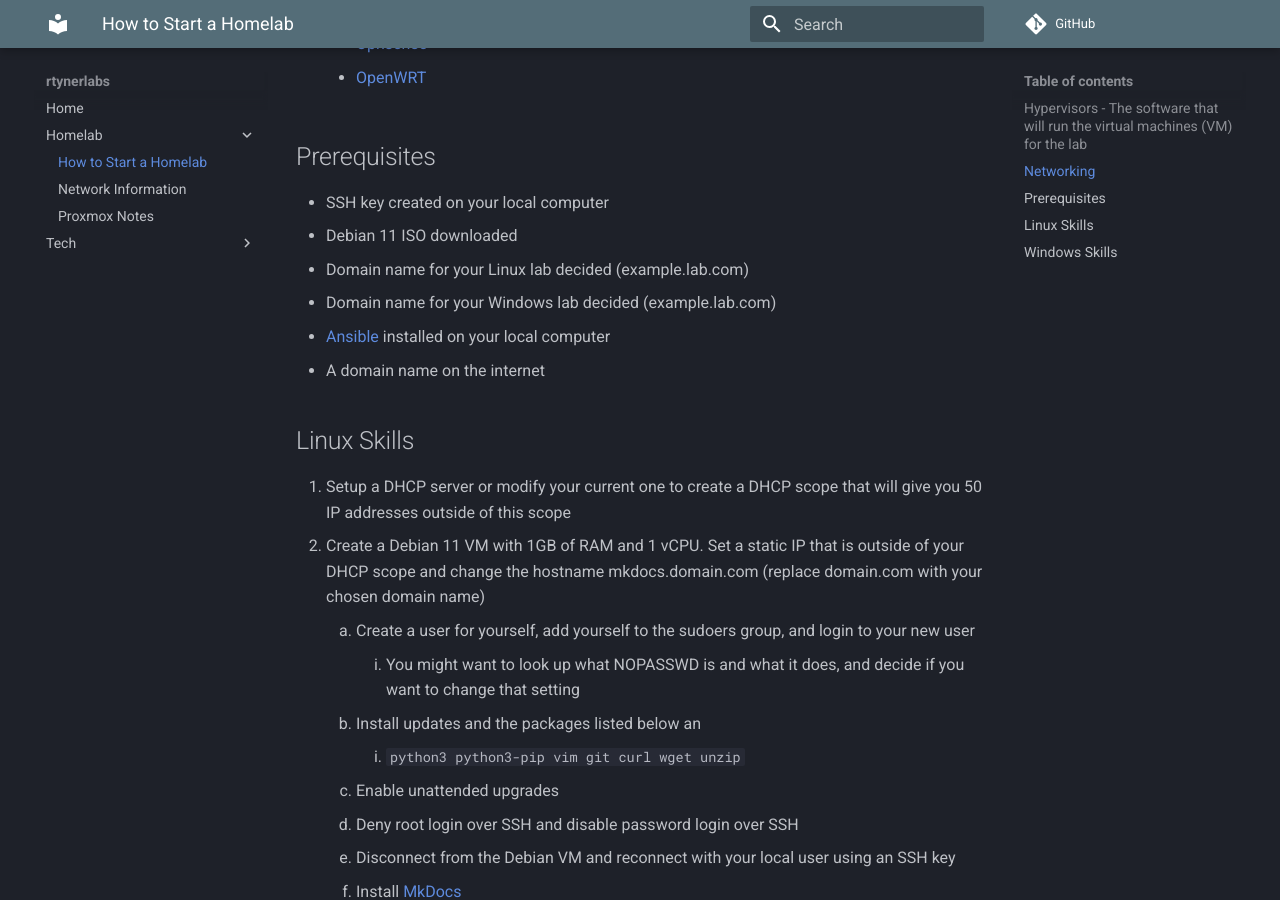
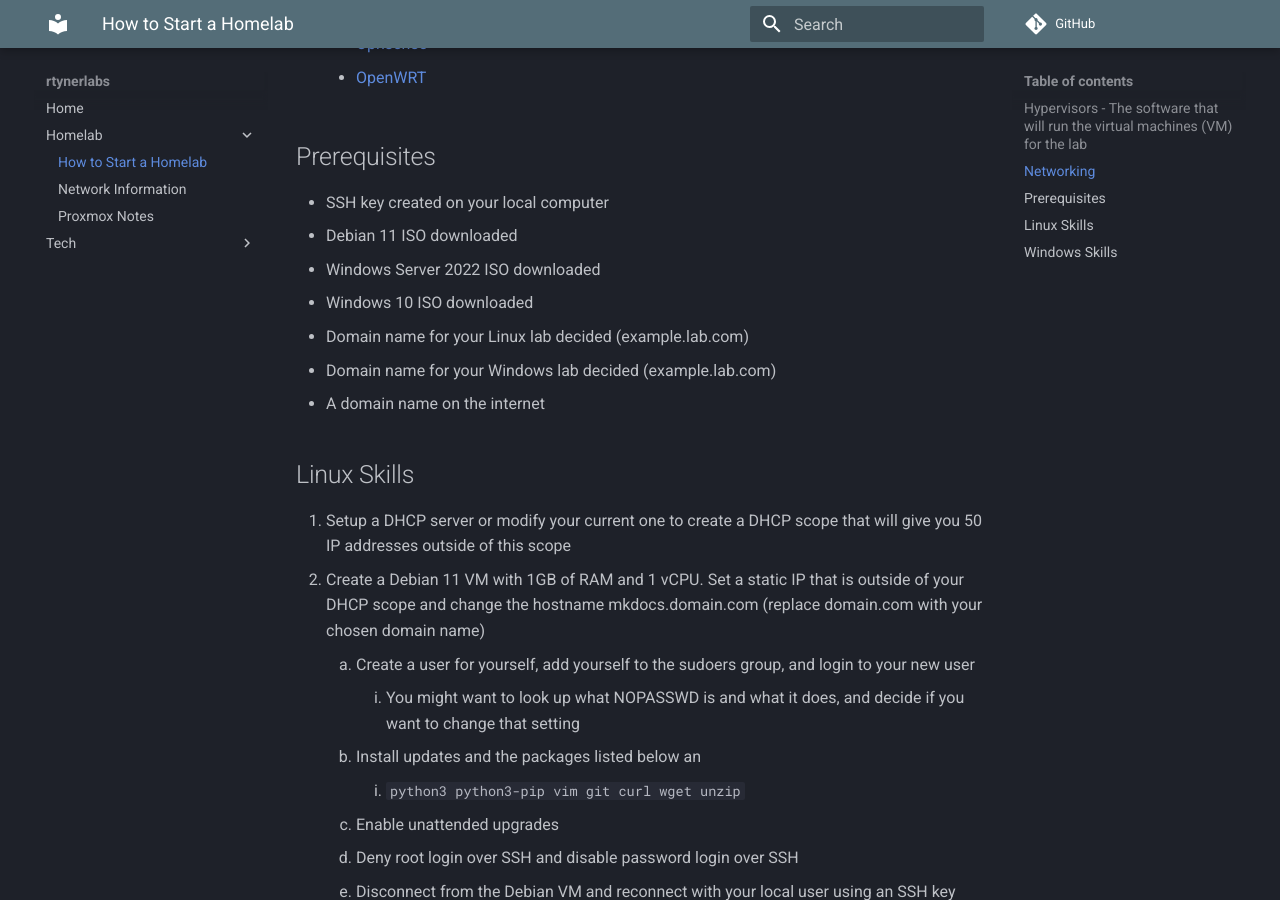
Before and after one commit to rtyner/mkdocs, an MkDocs documentation site: the page built from docs/Homelab/How-to-Start-a-Homelab.md, in a window 1280 px wide and 900 px high, scrolled down 594 px. Built offline with MkDocs 1.6.1 and Material for MkDocs 9.7.7, drawn with Linux system fonts in a browser that asks for light colours; comment, search, counter and statistics services are not loaded.

Commit message:
added windows prereqs

```diff
--- a/docs/Homelab/How-to-Start-a-Homelab.md
+++ b/docs/Homelab/How-to-Start-a-Homelab.md
@@ -15,9 +15,10 @@
 ## Prerequisites
 - SSH key created on your local computer
 - Debian 11 ISO downloaded
+- Windows Server 2022 ISO downloaded
+- Windows 10 ISO downloaded
 - Domain name for your Linux lab decided (example.lab.com)
 - Domain name for your Windows lab decided (example.lab.com)
-- [Ansible](https://docs.ansible.com/ansible/latest/user_guide/index.html) installed on your local computer
 - A domain name on the internet
 
 ## Linux Skills
```
